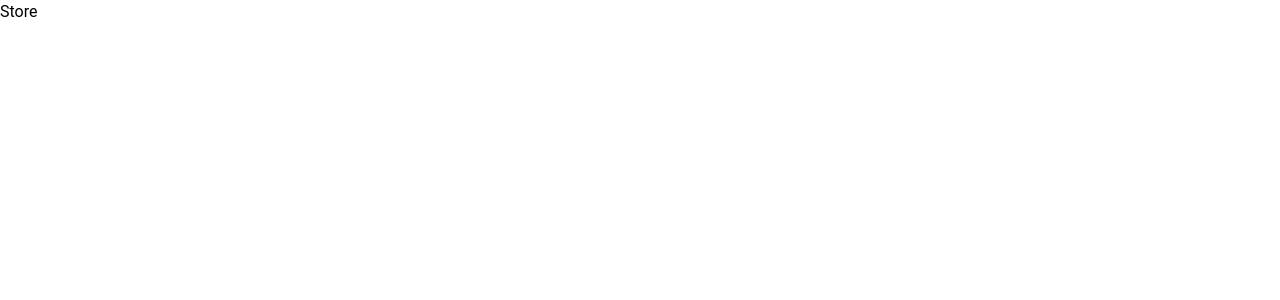
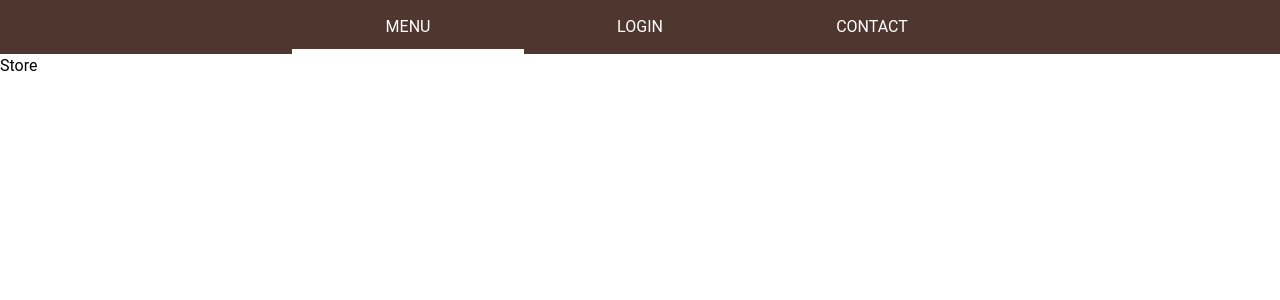
Before and after one commit to Igorhsandrade/qik-serve-challenge, a React (Vite) app: page /menu in a window 1280 px wide. Shown: the top 300 px of the page. Built offline with nearby package versions, Linux system fonts and the light colour scheme.

Commit message:
desktop header created

```diff
--- a/src/components/nav/index.tsx
+++ b/src/components/nav/index.tsx
@@ -1,5 +1,33 @@
-const Nav = () => {
-  return <div>Nav</div>;
+import { Link } from 'react-router-dom';
+import { menuRoutes } from '../../constants/routes/routes';
+import styles from './styles.module.css';
+
+interface IProps {
+  selectedMenuItem: string;
+}
+
+const Nav = (props: IProps) => {
+  return (
+    <nav className={styles.nav}>
+      <ul>
+        {Object.values(menuRoutes).map((route) => (
+          <li
+            key={route.label}
+            className={`${
+              props.selectedMenuItem.toLocaleLowerCase() ===
+              route.label.toLocaleLowerCase()
+                ? styles.menuLinkActive
+                : ''
+            }`}
+          >
+            <Link className={`${styles.menuLink}`} to={route.path}>
+              {route.label}
+            </Link>
+          </li>
+        ))}
+      </ul>
+    </nav>
+  );
 };
 
 export default Nav;
--- /dev/null
+++ b/src/components/nav/styles.module.css
@@ -0,0 +1,46 @@
+.nav {
+  display: none;
+  justify-content: center;
+  background-color: #4f372f;
+}
+
+.nav ul {
+  list-style: none;
+  padding: 0;
+}
+
+.nav ul li {
+  position: relative;
+  display: inline-block;
+  padding-top: 15px;
+  padding-bottom: 15px;
+  width: 232px;
+  text-align: center;
+}
+
+.menuLink {
+  position: relative;
+  font-weight: 400;
+  text-decoration: none;
+  text-transform: uppercase;
+  color: #ffffff;
+}
+
+.menuLink:visited {
+  color: #ffffff;
+}
+.nav ul li.menuLinkActive::before {
+  position: absolute;
+  width: 100%;
+  height: 5px;
+  background-color: #ffffff;
+  bottom: 0;
+  right: 0;
+  content: '';
+}
+
+@media (min-width: 768px) {
+  .nav {
+    display: flex;
+  }
+}
--- a/src/containers/header/index.tsx
+++ b/src/containers/header/index.tsx
@@ -1,6 +1,7 @@
 import { useEffect, useState } from 'react';
 import { useLocation } from 'react-router-dom';
 import MobileNav from '../../components/mobileNav';
+import Nav from '../../components/nav';
 
 const Header = () => {
   const location = useLocation();
@@ -16,6 +17,7 @@ const Header = () => {
   return (
     <div>
       <MobileNav selectedMenuItem={selectedMenuItem} />
+      <Nav selectedMenuItem={selectedMenuItem} />
     </div>
   );
 };
```
